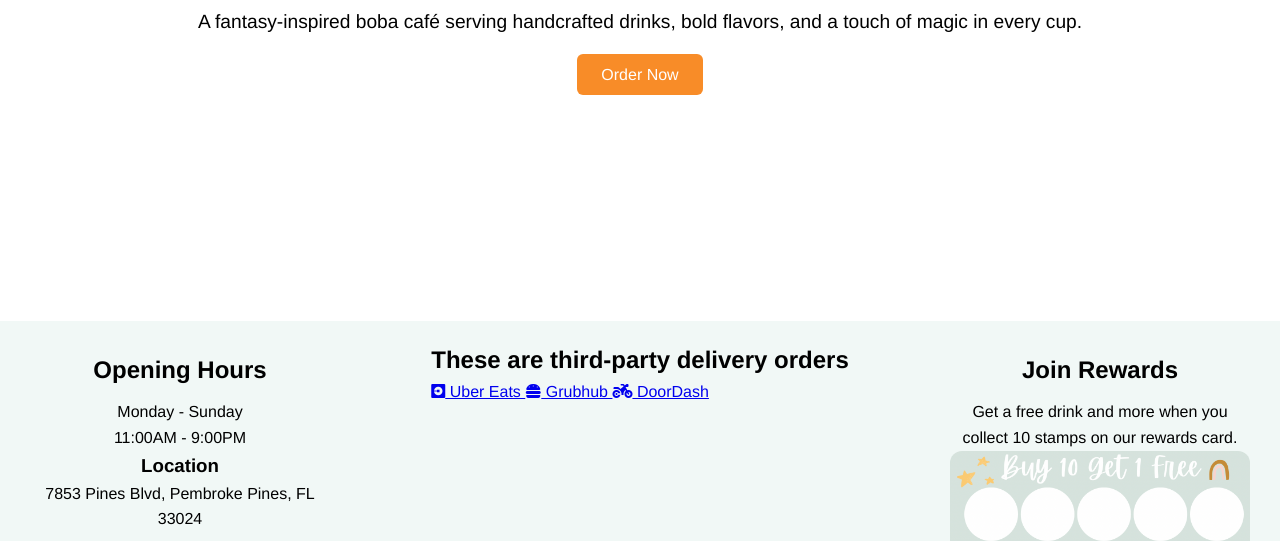
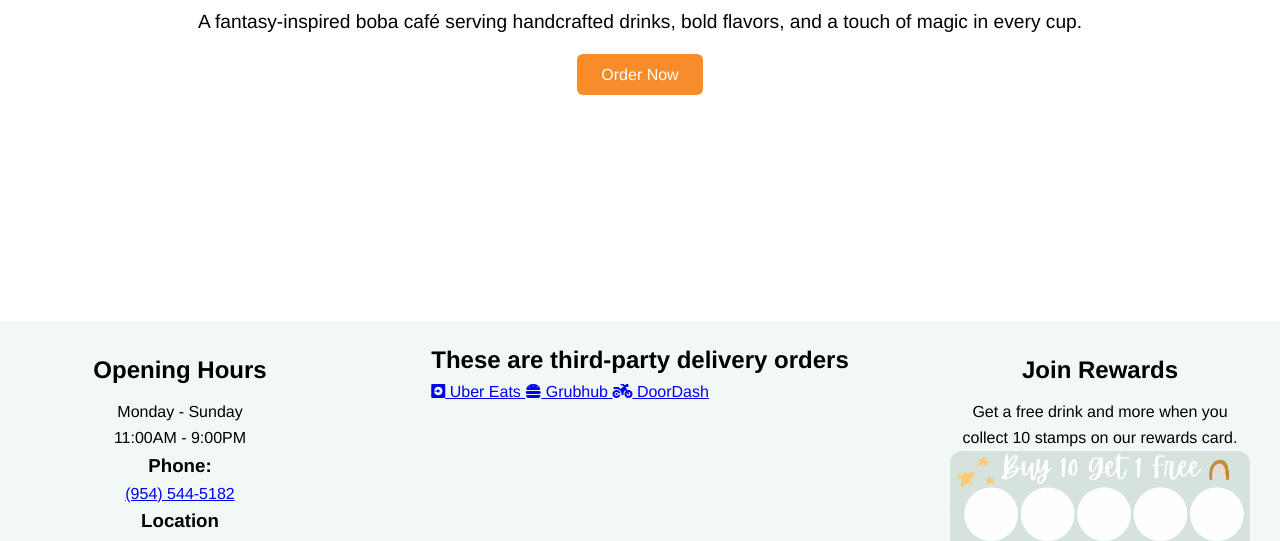
Before and after one commit to li-van/ISEKAI-WEBSITE, a plain HTML site: page index.html in a window 1280 px wide. Shown: the part 410-951 px from the top of the page. Drawn offline with Linux system fonts and the light colour scheme.

Commit message:
Update index.html

```diff
--- a/index.html
+++ b/index.html
@@ -48,6 +48,8 @@ rel="stylesheet"
       <h2>Opening Hours</h2>
       <p>Monday - Sunday</p>
       <p>11:00AM - 9:00PM</p>
+      <h3>Phone:</h3>
+      <a href="tel:+1234567890">(954) 544-5182</a>
       <h3>Location</h3>
       <p>7853 Pines Blvd, Pembroke Pines, FL 33024</p>
     </div>
```
